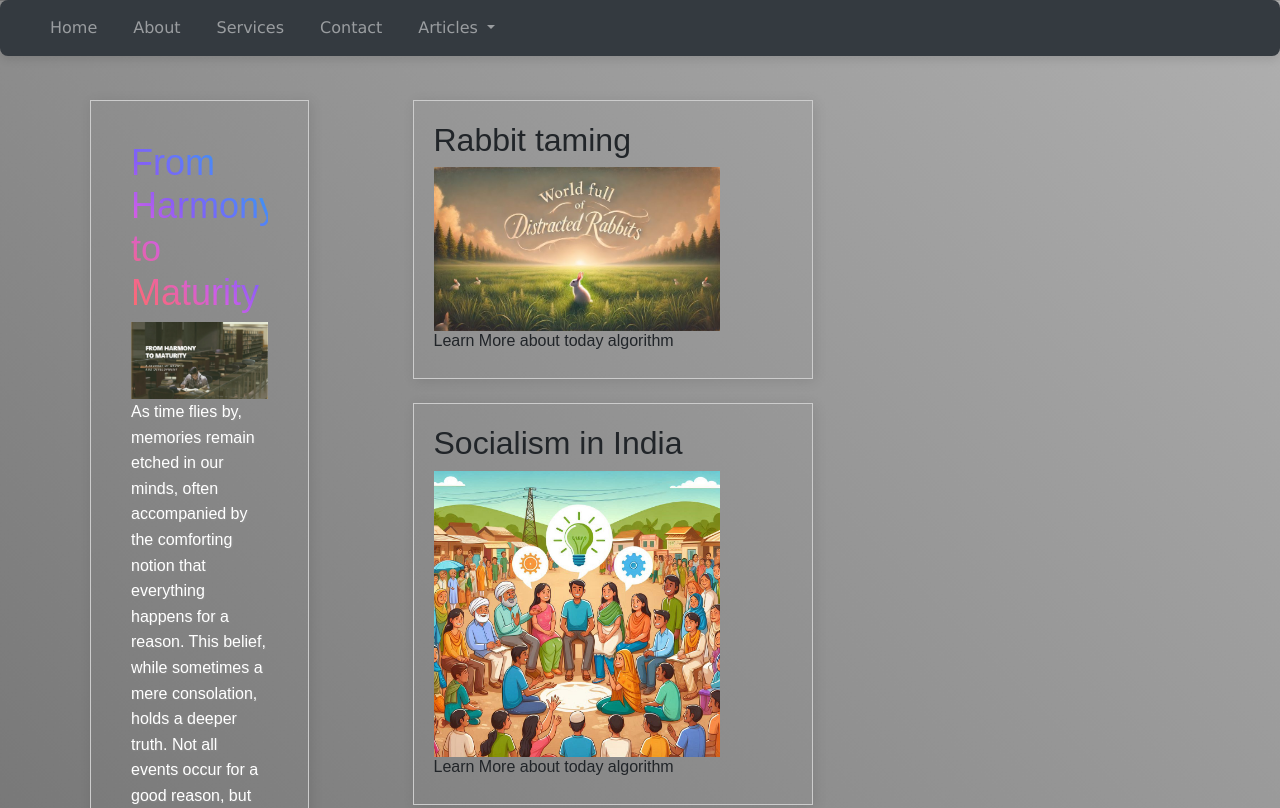
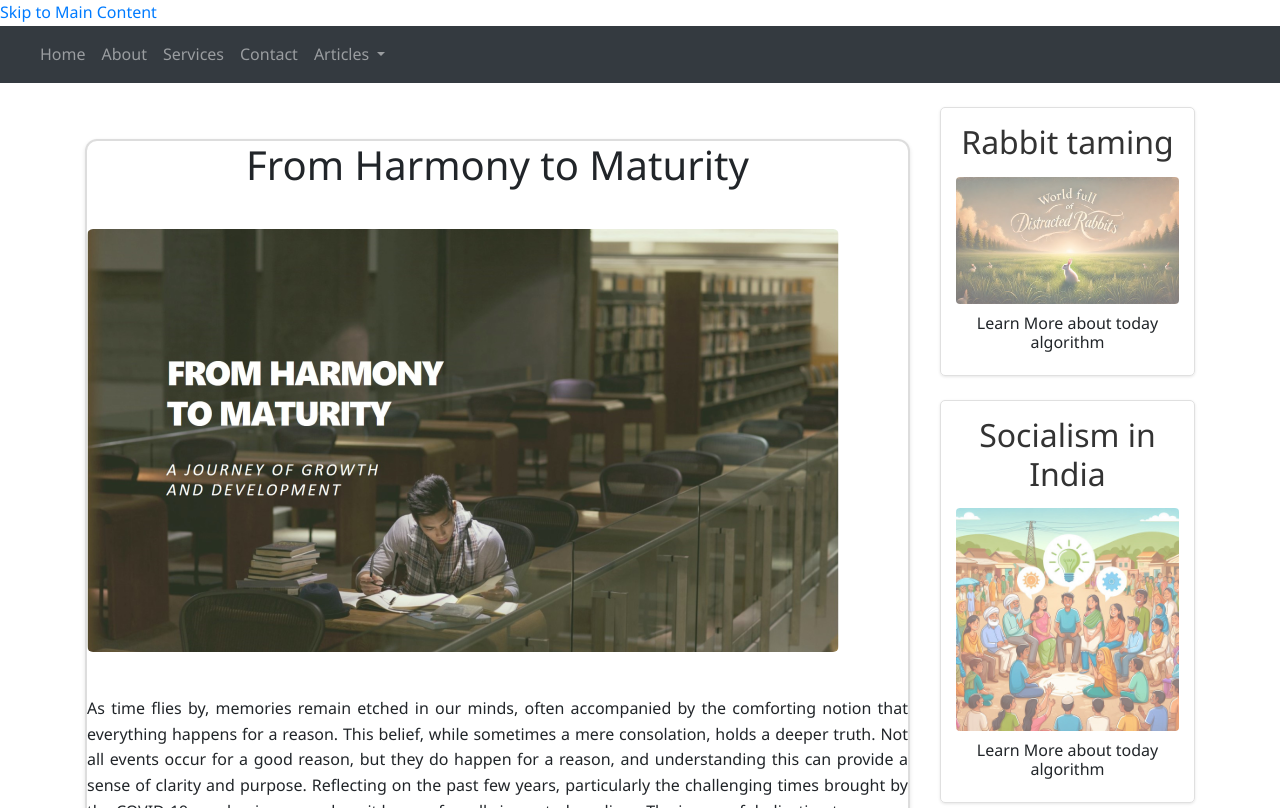
Before and after one commit to tushu-para/Project, a plain HTML site: page index.html in a window 1280 px wide. Shown: the top 808 px of the page. Drawn offline with nearby package versions, Linux system fonts and the light colour scheme.

Commit message:
Update Style.css

```diff
--- a/style/Style.css
+++ b/style/Style.css
@@ -1,116 +1,214 @@
-body {
-    font-family: 'Arial', sans-serif;
-    background: linear-gradient(45deg, #000000, #333333, #666666, #999999, #cccccc);
-    background-size: 300%;
-    animation: backgroundGradientAnimation 30s ease infinite; /* Slower animation */
+/* Base Styles */
+html {
+    scroll-behavior: smooth;
+    font-size: 16px;
 }
 
-@keyframes backgroundGradientAnimation {
-    0% { background-position: 0% 50%; }
-    50% { background-position: 100% 50%; }
-    100% { background-position: 0% 50%; }
-}
-.skip-to-content {
-    position: absolute;
-    top: -40px;
-    left: 0;
-    background: #000;
-    color: #fff;
-    padding: 8px;
-    z-index: 100;
-}
-.skip-to-content:focus {
-    top: 0;
-}
-nav {
-    background-color: #333;
-    color: white;
-    padding: 10px 20px;
-    border-radius: 8px;
-    box-shadow: 0 4px 8px rgba(0, 0, 0, 0.1);
-    font-family: 'Lucida Sans', 'Lucida Sans Regular', 'Lucida Grande', 'Lucida Sans Unicode', Geneva, Verdana, sans-serif;
+body {
+    font-family: 'Segoe UI', system-ui, -apple-system, sans-serif;
+    line-height: 1.6;
+    text-rendering: optimizeLegibility;
 }
 
-nav ul {
-    list-style: none;
-    margin: 0;
-    padding: 0;
-    display: flex;
-    justify-content: space-around;
+/* Main Content Styles */
+.main {
+    grid-column: 1;
+    width: 100%;
+    max-width: 1200px;
+    margin: 2rem auto;
+
+    padding: 2rem,3rem,2rem,3rem;
+
+    border: 2px solid #ddd;
+    border-radius: 12px;
+    outline: 1px solid transparent;
+
+    /* Enhanced Box Shadow */
+    box-shadow:
+        0 2px 4px rgba(0,0,0,0.1),
+        0 0 1px rgba(0,0,0,0.05);
+
+    /* Smooth Transitions */
+    transition:
+        transform 0.3s ease-out,
+        box-shadow 0.3s ease-out,
+        border-color 0.3s ease;
+
+    /* Spacing between elements */
+    & > * + * {
+        margin-top: 1.5rem;
+    }
 }
 
-nav ul li {
-    margin: 0 10px;
+.main:hover {
+    transform: translateY(-5px);
+    box-shadow:
+        0 10px 20px rgba(0,0,0,0.15),
+        0 0 2px rgba(0,0,0,0.1);
+    border-color: #007bff;
 }
 
-nav ul li a {
-    color: white;
-    text-decoration: none;
-    padding: 8px 16px;
-    border-radius: 4px;
-    transition: background-color 0.3s ease, color 0.3s ease;
+/* Box Component Styles */
+.box {
+    grid-column: 2;
+    border: 1px solid #e0e0e0;
+    border-radius: 5px;
+    margin: 0 0 20px 0;
+    padding: 15px;
+    text-align: center;
+    box-shadow: 0 1px 3px rgba(0,0,0,0.1);
+    transition: transform 0.3s, box-shadow 0.3s;
 }
 
-nav ul li a:hover {
-    background-color: #555;
-    color: #fff;
-}
-.container {
-    display: grid;
-    grid-template-columns: 1fr 3fr;
-    gap: 20px;
-    padding: 20px;
-}
-.box {
-    border: 1px solid #ccc;
-    width:400px;
-    height :auto;
-    padding: 20px;
-    box-shadow: 2px 2px 12px rgba(0, 0, 0, 0.1);
-}
-.small {
-    grid-column: span 1;
-    color: #fff;
-
-}
-.main {
-    width: 75%;
-    border: 1px solid #ccc;
-    padding: 40px;
-    box-shadow: 2px 2px 12px rgba(0, 0, 0, 0.1);
-
-
-}
-.box img {
-    width: 80%;
-    height: 80%;
-    object-fit: cover;
-}
-p {
-    font-family: 'Arial', sans-serif;
-    font-size: 16px;
-    line-height: 1.6;
-    color: hsl(0, 0%, 100%);
-    text-shadow: 1px 1px 2px rgba(241, 245, 247, 0.1);
-    transition: color 0.3s ease, transform 0.3s ease;
+.box:hover {
+    transform: translateY(-5px);
+    box-shadow: 0 10px 20px rgba(0,0,0,0.15);
 }
 
-p:hover {
-    color: #8d4343;
-    transform: scale(1.05);
-}
-h1 {
-    font-family: 'Arial', sans-serif;
-    font-size: 36px;
-    background: linear-gradient(45deg, #ff6b6b, #f06595, #cc5de8, #845ef7, #5c7cfa, #339af0, #22b8cf, #20c997, #51cf66, #94d82d, #fcc419, #ff922b);
-    background-size: 300%;
-    -webkit-background-clip: text;
-    -webkit-text-fill-color: transparent;
-    animation: gradientAnimation 5s ease infinite;
+.box h2 {
+    margin-bottom: 15px;
+    text-align: center;
+    color: #333;
 }
 
-@keyframes gradientAnimation {
-    0% { background-position: 0% 50%; }
-    50% { background-position: 100% 50%; }
-    100% { background-position: 0% 50%; }
+.box img {
+    margin: 10px auto;
+    display: block;
+    border-radius: 4px;
+    opacity: 0.6;
+    transition: all 0.3s ease;
 }
+
+.box img:hover {
+    opacity: 1;
+    transform: scale(1.05);
+    box-shadow: 0 4px 8px rgba(235, 229, 229, 0.2);
+    cursor: pointer;
+}
+
+/* Typography Styles */
+h1 {
+    text-align: center;
+    margin-bottom: 20px;
+}
+
+p {
+    text-align: justify;
+    line-height: 1.6;
+    margin-bottom: 15px;
+}
+
+/* Footer Styles */
+footer {
+    border-top: 3px solid #343a40;
+    margin-top: 30px;
+    padding: 30px 20px;
+}
+
+footer div {
+    margin-bottom: 25px;
+}
+
+/* Image Styles */
+.img-fluid {
+    margin: 20px 0;
+    border-radius: 6px;
+}
+
+/* Button Styles */
+.button {
+    padding: 10px 20px;
+    border: none;
+    border-radius: 5px;
+    background-color: #007bff;
+    color: white;
+    transition: transform 0.2s, box-shadow 0.2s;
+}
+
+.button:hover {
+    transform: translateY(-2px);
+    box-shadow: 0 4px 8px rgba(0,0,0,0.2);
+}
+
+.button:active {
+    transform: translateY(0);
+}
+
+/* Image Loading Animation */
+.img-loading {
+    position: relative;
+    overflow: hidden;
+}
+
+.img-loading::before {
+    content: "";
+    position: absolute;
+    top: 0;
+    left: -100%;
+    width: 50%;
+    height: 100%;
+    background: linear-gradient(
+        to right,
+        transparent 0%,
+        rgba(255,255,255,0.3) 50%,
+        transparent 100%
+    );
+    animation: loading 1s infinite;
+}
+
+@keyframes loading {
+    from { left: -100%; }
+    to { left: 100%; }
+}
+
+/* Custom Scrollbar */
+::-webkit-scrollbar {
+    width: 10px;
+}
+
+::-webkit-scrollbar-track {
+    background: #f1f1f1;
+}
+
+::-webkit-scrollbar-thumb {
+    background: #888;
+    border-radius: 5px;
+}
+
+::-webkit-scrollbar-thumb:hover {
+    background: #555;
+}
+
+/* Responsive Design */
+@media (max-width: 768px) {
+    .main {
+
+        margin: 1rem;
+    }
+}
+
+/* Dark Mode */
+@media (prefers-color-scheme: dark) {
+    body {
+        background-color: #1a1a1a;
+        color: #ffffff;
+    }
+
+    .main {
+        border-color: #444;
+        box-shadow: 0 2px 4px rgba(0,0,0,0.3);
+    }
+
+    .box {
+        background-color: #2d2d2d;
+        border-color: #444;
+    }
+
+    .box h2 {
+        color: #ffffff;
+    }
+
+    .button {
+        background-color: #0056b3;
+    }
+}
```
